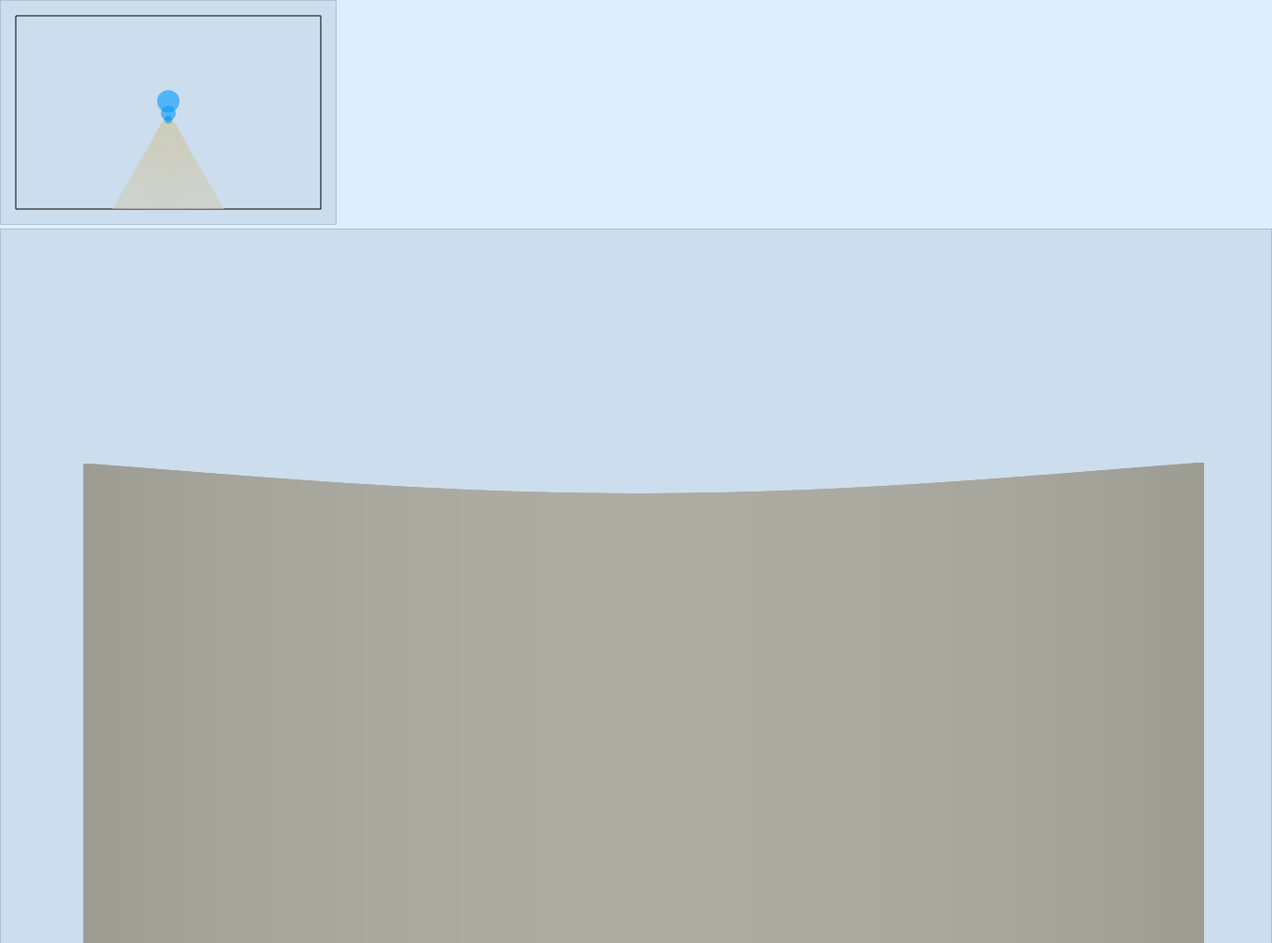
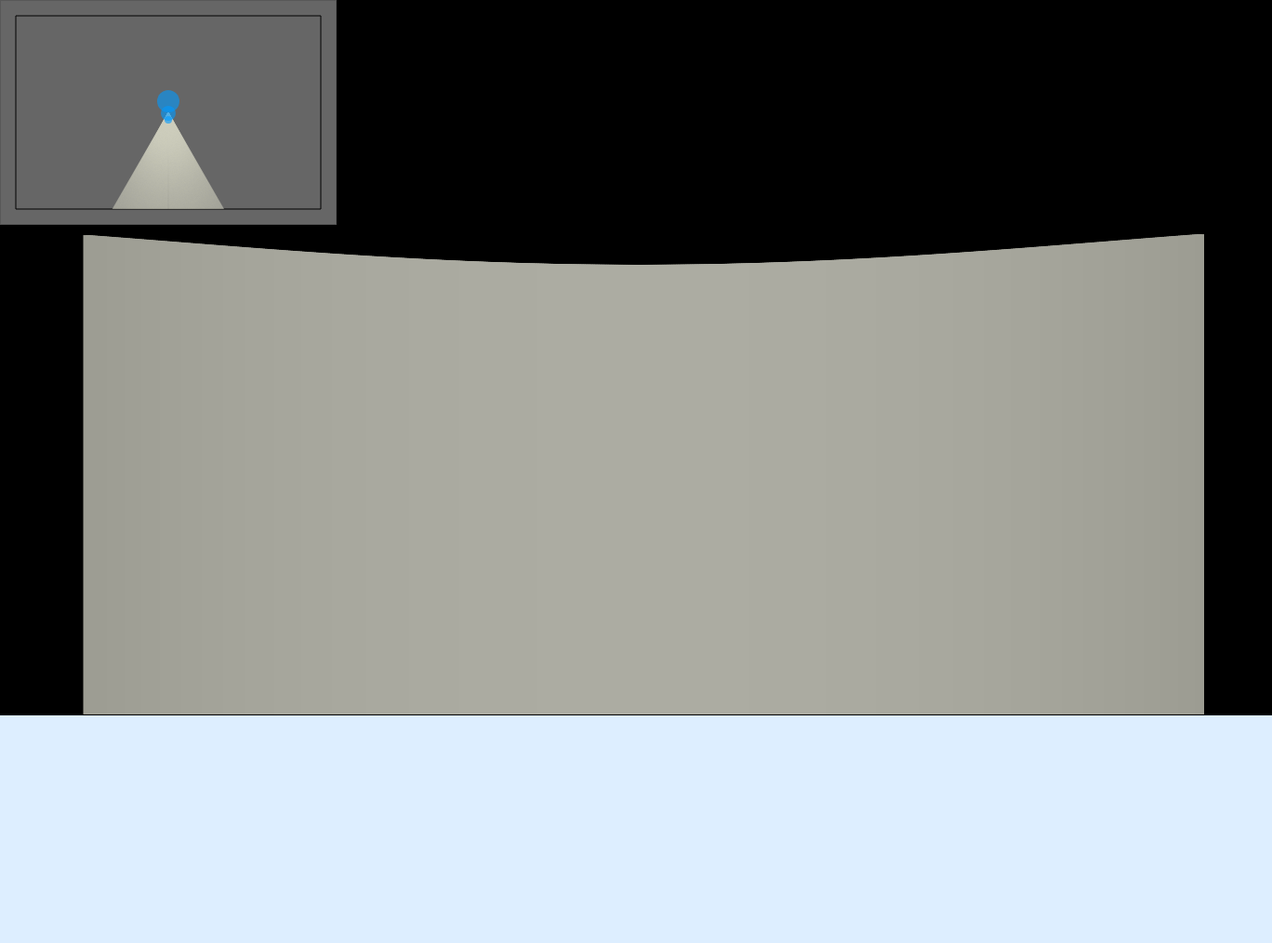
Before and after one commit to John-Jelatis-old-acc/old-raycaster2019, a plain HTML site: page index.html in a window 1280 px wide. Shown: the top 1015 px of the page at 93% size, 1368 px wide, since content can reach past the window. After the commit the page ends 800 px from the top, so only its background shows below. Drawn offline with Linux system fonts and the light colour scheme.

Commit message:
Update stylesheet.css

```diff
--- a/css/stylesheet.css
+++ b/css/stylesheet.css
@@ -4,8 +4,25 @@ html, body {
 	margin: 0;
 }
 canvas {
-	background-color: #CDEF;
+	background-color: #FFF6;
 	border: solid 1px #0002;
 	padding: 0;
 	margin: 0;
+	position: fixed;
+	top: 0;
+	left: 0;
+	z-index: 100;
+	opacity: 0.5;
 }
+canvas:hover {
+	transition-duration: 1.5s;
+	opacity: 1;
+}
+canvas + canvas {
+	background-color: #000F;
+	z-index: 10;
+	opacity: 1;
+}
+*:fullscreen {
+	background-color: #FFFF;
+}
```
